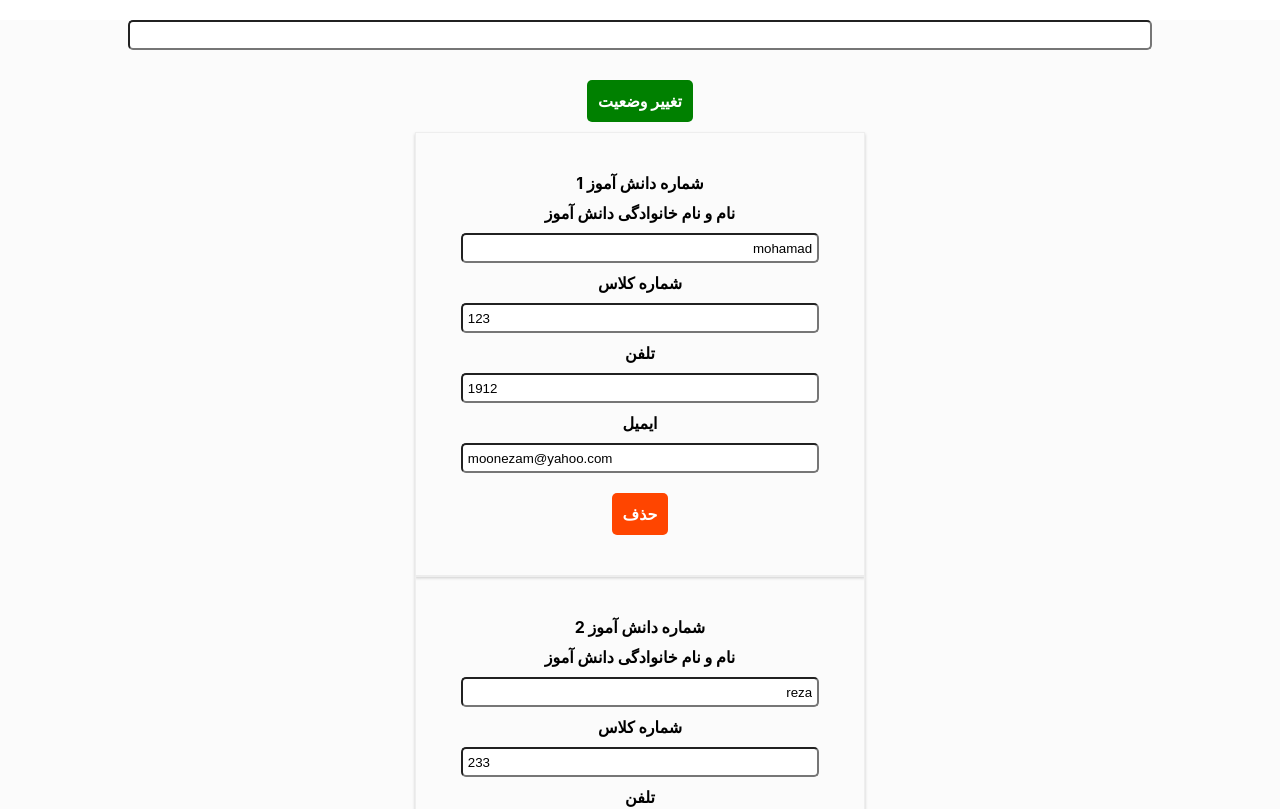
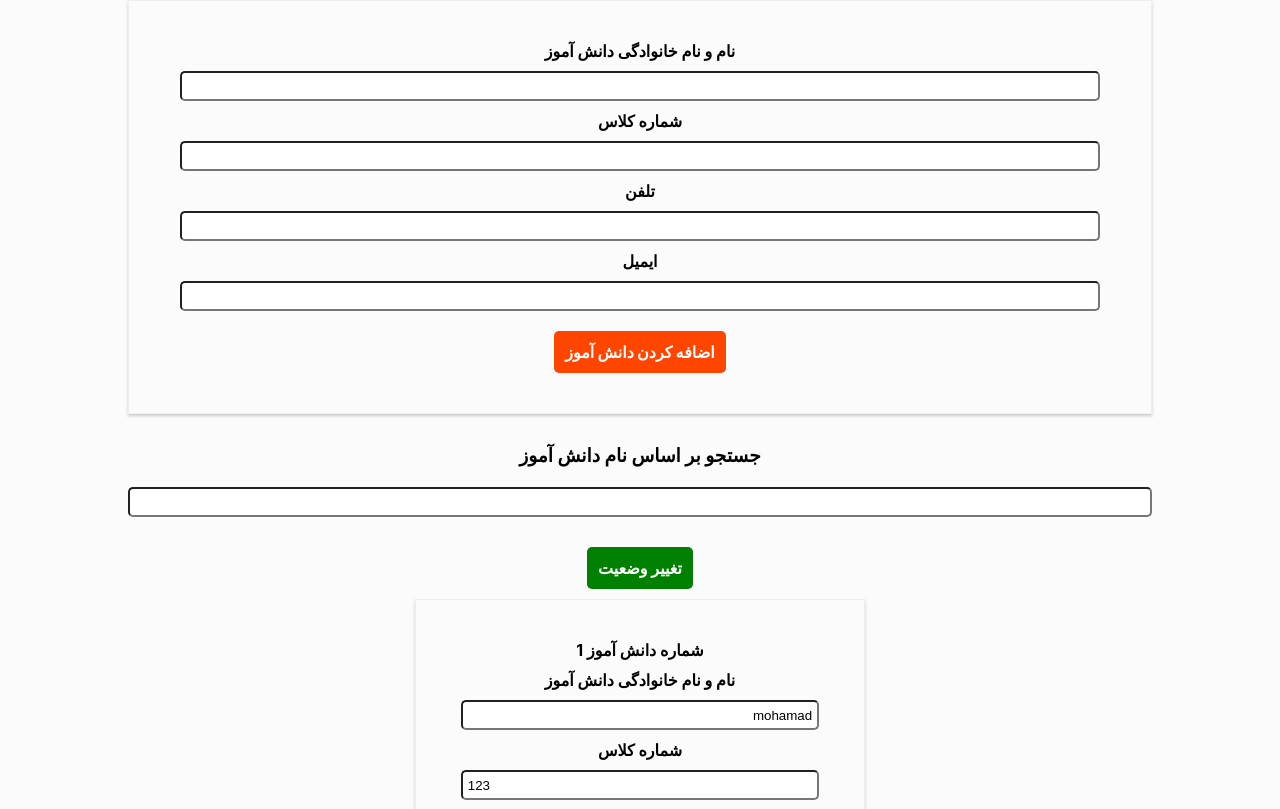
Before and after one commit to MrNezamDeveloper/students, a React (Create React App) app: page / in a window 1280 px wide. Shown: the top 809 px of the page. Built offline with nearby package versions, Linux system fonts and the light colour scheme.

Commit message:
add a new component for add new student to array

```diff
--- a/src/App.js
+++ b/src/App.js
@@ -1,5 +1,6 @@
 import React, { useState, useEffect } from 'react';
 import './App.css';
+import NewStudent from './component/newStudent/NewStudent';
 import Students from './component/Students';
 import Button from './component/UI/Button/Button';
 
@@ -13,6 +14,13 @@ const App = () => {
   const [toggle, setToggle] = useState(false);
   const [arryHold, setArryHold] = useState([])
   const [search, setSearch] = useState('');
+  const [newstudent, setnewstudent] = useState('')
+  const [newclassnumber, setnewclassnumber] = useState();
+  const [newtell, setnewtell] = useState()
+  const [newemail, setnewemail] = useState('')
+
+
+
 
   useEffect(() => {
     setArryHold(state)
@@ -77,9 +85,56 @@ const App = () => {
     setToggle(!toggle)
 
   }
+
+
+
+
+  const handelNewStudent = () => {
+    const studentNew = [...state]
+    studentNew.push({
+      "id": state.length,
+      "name": newstudent,
+      "classnumber": newclassnumber,
+      "tell": newtell,
+      "email": newemail
+    })
+    setState(studentNew)
+    setnewstudent("")
+    setnewemail('')
+    setnewtell('')
+    setnewclassnumber('')
+  }
+  const handlenewstudent = (e) => {
+    setnewstudent(e.target.value)
+  }
+  const handlenewclassnumber = (e) => {
+    setnewclassnumber(e.target.value)
+  }
+
+  const handlenewtell = (e) => {
+    setnewtell(e.target.value)
+  }
+  const handlenewemail = (e) => {
+    setnewemail(e.target.value)
+  }
   return (
 
     <div className="app">
+      <NewStudent
+        newstudent={newstudent}
+        newclassnumber={newclassnumber}
+        newtell={newtell}
+        newemail={newemail}
+        handlenewstudent={handlenewstudent}
+        handlenewclassnumber={handlenewclassnumber}
+        handlenewtell={handlenewtell}
+        handlenewemail={handlenewemail}
+        handelNewStudent={handelNewStudent}
+
+
+
+      />
+      <h3>جستجو بر اساس نام دانش آموز</h3>
       <input value={search} onChange={searchHandeler} />
       <Button btntype="success" clicked={toggleHandler}>
         تغییر وضعیت
--- /dev/null
+++ b/src/component/newStudent/NewStudent.jsx
@@ -0,0 +1,28 @@
+import React from 'react'
+import Button from '../UI/Button/Button';
+import './newstudent.css'
+
+const NewStudent = (props) => {
+
+    const {newstudent,newtell,newclassnumber,newemail} = props
+     const{handlenewstudent,handlenewtell,handlenewclassnumber,handlenewemail,handelNewStudent} = props
+    return (
+        <div className="newstudents">
+            <label  htmlFor="">نام و نام خانوادگی دانش آموز</label>
+            <input   value={newstudent} type="text"  onChange={handlenewstudent}/>
+            <label  htmlFor="">شماره کلاس</label>
+            <input   value={newclassnumber} type="number" onChange={handlenewclassnumber}/>
+            <label  htmlFor="">تلفن</label>
+            <input   value={newtell} type="number" onChange={handlenewtell} />
+            <label  htmlFor="">ایمیل</label>
+            <input   value={newemail} type="email"  onChange={handlenewemail}/>
+            <label>
+                <Button btntype="danger" clicked={handelNewStudent}>
+                            اضافه کردن دانش آموز
+                </Button>
+            </label>
+        </div>
+     );
+}
+
+export default NewStudent;
--- /dev/null
+++ b/src/component/newStudent/newstudent.css
@@ -0,0 +1,29 @@
+
+.newstudents{
+    width: 80%;
+    margin: auto;
+    padding-top:30px;
+    border: 1px solid #eee;
+    box-shadow: 0 2px 3px #ccc;
+    text-align: center;
+    padding-bottom: 20px;
+    margin-bottom: 30px;
+
+}
+
+
+.newstudents > label {
+    text-align: center;
+    display: block;
+    margin: 10px auto;
+    font-weight: bold;
+}
+
+
+.newstudents > input {
+    width: 90%;
+    height: 30px;
+    border-radius: 5px;
+    padding: 5px;
+    direction: rtl;
+}
```
